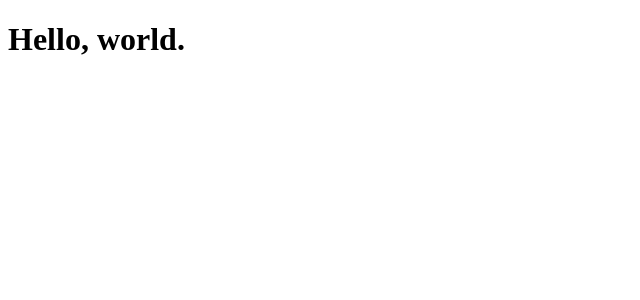
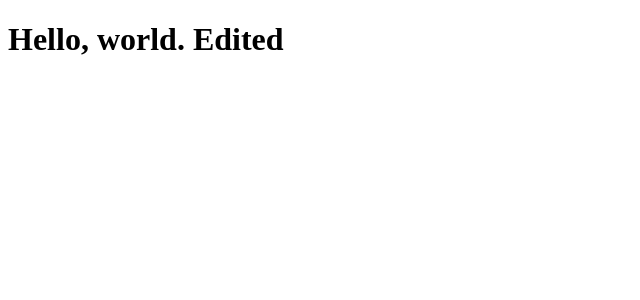
Before and after one commit to gorshipaktsyan/exchanges, a React app: page / in a window 1280 px wide. Shown: the top 300 px of the page, without its empty margins (0-640 px from the left). Built offline with nearby package versions, Linux system fonts and the light colour scheme; the HTML template or start-up script is replaced by a standard one.

Commit message:
Edit Hello World

```diff
--- a/src/App.js
+++ b/src/App.js
@@ -3,7 +3,7 @@ import React, { Component } from 'react';
 export default class App extends Component {
   render() {
     return (
-      <h1>Hello, world.</h1>
+      <h1>Hello, world. Edited</h1>
     );
   }
 }
```
Also changed, not shown: 1 other file (tests, documents, lock files or other folders).
